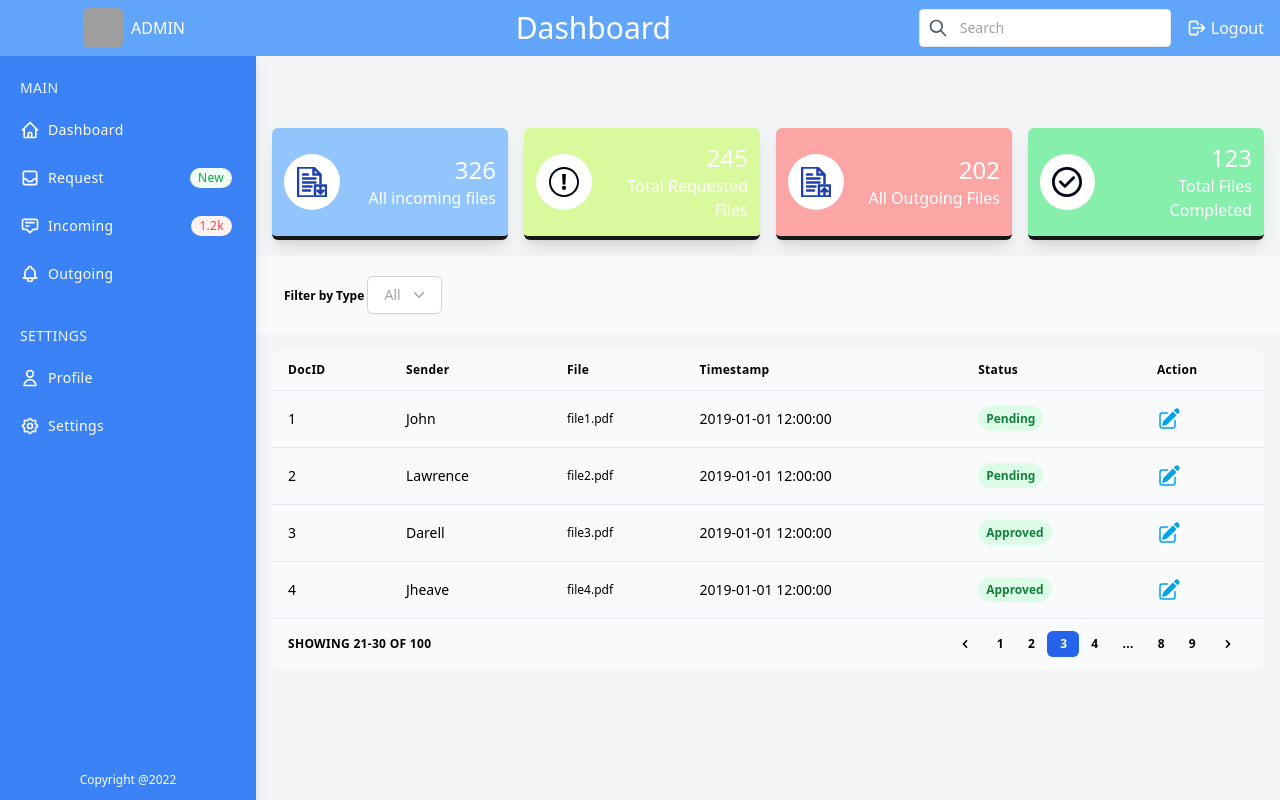
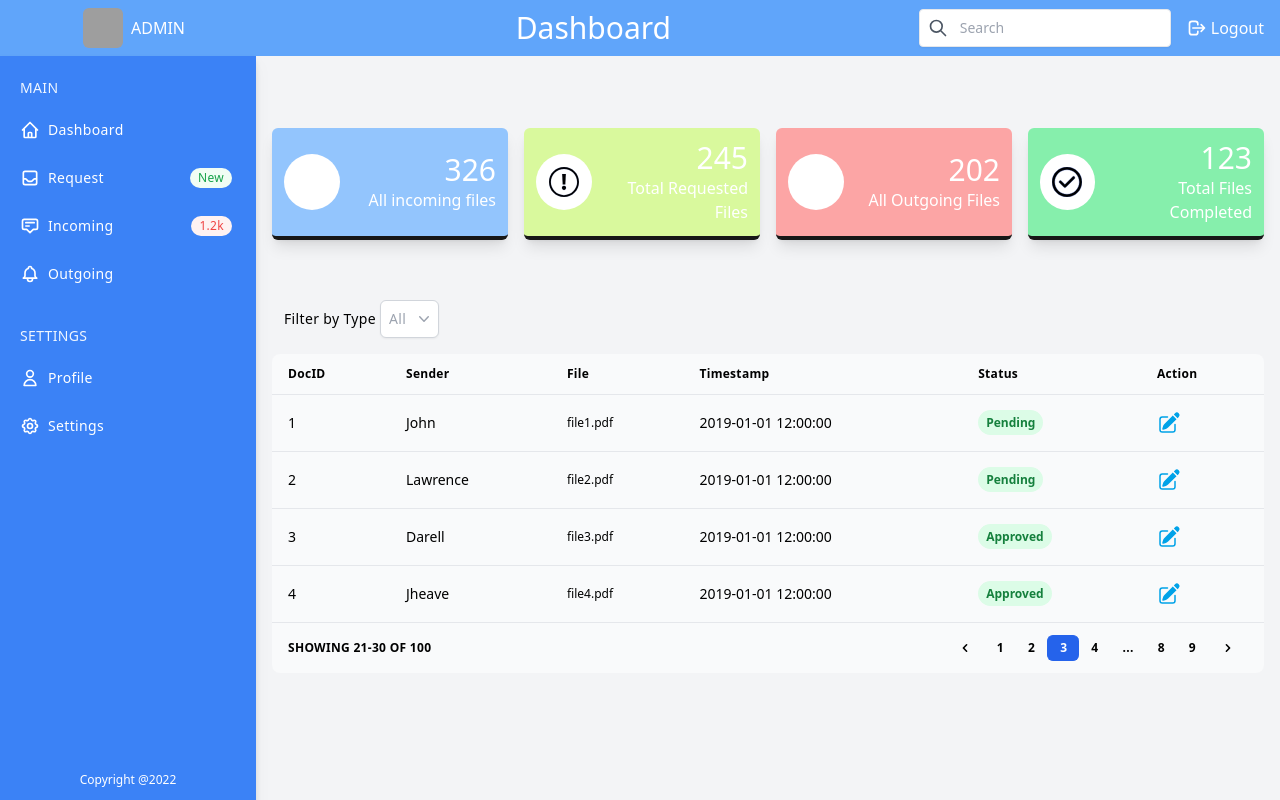
Before and after one commit to jheavejimenez/book-keeping, a React (Create React App) app: page /dashboard in a window 1280 px wide. Built offline with nearby package versions, Linux system fonts and the light colour scheme; no server answers; data requests are answered from the project's data file; grey boxes are pictures that could not be loaded; what tailwindcss-font-inter would draw is missing.

Commit message:
added dropdown and updated icons
- added dropdown in incoming page
- updated icons in dashboard cards

```diff
--- a/src/components/Button/Dropdown.jsx
+++ b/src/components/Button/Dropdown.jsx
@@ -12,7 +12,9 @@ export default function Example() {
     <Menu as="div" className="relative inline-block text-left">
 
       <div>
-        <Menu.Button className="inline-flex w-full justify-center rounded-md border border-gray-300 bg-white px-4 py-2 text-sm font-medium text-gray-400 shadow-sm hover:bg-gray-50 focus:outline-none focus:ring-2 focus:ring-indigo-500 focus:ring-offset-2 focus:ring-offset-gray-100">
+        <Menu.Button className={"inline-flex w-full justify-center w-16 rounded-md border border-gray-300 " +
+        "bg-white px-2 py-2 text-sm font-medium text-gray-400 shadow-sm hover:bg-gray-50 focus:outline-none " +
+        "focus:ring-2 focus:ring-indigo-500 focus:ring-offset-2 focus:ring-offset-gray-100"}>
           All
           <ChevronDownIcon className="-mr-1 ml-2 h-5 w-5" aria-hidden="true" />
         </Menu.Button>
@@ -27,7 +29,8 @@ export default function Example() {
         leaveFrom="transform opacity-100 scale-100"
         leaveTo="transform opacity-0 scale-95"
       >
-        <Menu.Items className="absolute right-0 z-10 mt-2 w-56 origin-top-right rounded-md bg-white shadow-lg ring-1 ring-black ring-opacity-5 focus:outline-none">
+        <Menu.Items className={"absolute right-0 z-10 mt-2 w-24 origin-top-right rounded-md bg-white shadow-lg " +
+          "ring-1 ring-black ring-opacity-5 focus:outline-none"}>
           <div className="py-1">
             <Menu.Item>
               {({ active }) => (
@@ -38,7 +41,7 @@ export default function Example() {
                       'block w-full px-4 py-2 text-left text-sm'
                     )}
                   >
-                  Account settings
+                  All
                 </button>
               )}
             </Menu.Item>
@@ -51,7 +54,7 @@ export default function Example() {
                       'block w-full px-4 py-2 text-left text-sm'
                     )}
                   >
-                  Support
+                  .xlsx
                 </button>
               )}
             </Menu.Item>
@@ -64,11 +67,11 @@ export default function Example() {
                       'block w-full px-4 py-2 text-left text-sm'
                     )}
                   >
-                  License
+                  .pdf
                 </button>
               )}
             </Menu.Item>
-            <form method="POST" action="#">
+            {/*<form method="POST" action="#">
               <Menu.Item>
                 {({ active }) => (
                   <button
@@ -82,7 +85,7 @@ export default function Example() {
                   </button>
                 )}
               </Menu.Item>
-            </form>
+            </form>*/}
           </div>
         </Menu.Items>
       </Transition>
--- a/src/pages/Admin/Dashboard.jsx
+++ b/src/pages/Admin/Dashboard.jsx
@@ -77,22 +77,14 @@ function Dashboard() {
                                     "rounded-full transition-all duration-300 transform group-hover:rotate-12"
                                 }
                             >
-                                <svg xmlns="http://www.w3.org/2000/svg" width="30" height="30" fill="none" viewBox="0 0 60 60" stroke="currentColor"
-                                    className={"stroke-current text-blue-800 dark:text-gray-800 transform transition-transform duration-500 ease-in-out"}>
-                                    <g>
-                                        <path strokeWidth="3" d="M37,22H12c-0.552,0-1,0.448-1,1s0.448,1,1,1h25c0.552,0,1-0.448,1-1S37.552,22,37,22z"/>
-                                        <path strokeWidth="3" d="M12,16h10c0.552,0,1-0.448,1-1s-0.448-1-1-1H12c-0.552,0-1,0.448-1,1S11.448,16,12,16z"/>
-                                        <path strokeWidth="3" d="M38,31c0-0.552-0.448-1-1-1H12c-0.552,0-1,0.448-1,1s0.448,1,1,1h25C37.552,32,38,31.552,38,31z"/>
-                                        <path strokeWidth="3" d="M30,39c0-0.552-0.448-1-1-1H12c-0.552,0-1,0.448-1,1s0.448,1,1,1h17C29.552,40,30,39.552,30,39z"/>
-                                        <path strokeWidth="3" d="M12,46c-0.552,0-1,0.448-1,1s0.448,1,1,1h14c0.552,0,1-0.448,1-1s-0.448-1-1-1H12z"/>
-                                        <path strokeWidth="3" d="M3,2h29v14h14v17h2V14.586L33.414,0H1v60h31v-2H3V2z M34,3.414L44.586,14H34V3.414z"/>
-                                        <path strokeWidth="3" d="M35,36v24h24V36H35z M57,58H37V38h9v12.586l-4.293-4.293l-1.414,1.414L47,54.414l6.707-6.707l-1.414-1.414L48,50.586V38h9   V58z"/>
-                                    </g>
+                                <svg xmlns="http://www.w3.org/2000/svg" fill="none" viewBox="0 0 24 24" stroke-width="1.5" stroke="currentColor"
+                                    class="w-10 h-10 transform transition-transform duration-500 ease-in-out">
+                                    <path stroke-linecap="round" stroke-linejoin="round" d="M19.5 14.25v-2.625a3.375 3.375 0 00-3.375-3.375h-1.5A1.125 1.125 0 0113.5 7.125v-1.5a3.375 3.375 0 00-3.375-3.375H8.25m.75 12l3 3m0 0l3-3m-3 3v-6m-1.5-9H5.625c-.621 0-1.125.504-1.125 1.125v17.25c0 .621.504 1.125 1.125 1.125h12.75c.621 0 1.125-.504 1.125-1.125V11.25a9 9 0 00-9-9z" />
                                 </svg>
 
                             </div>
                             <div className={"text-right"}>
-                                <p className={"text-2xl"}>326</p>
+                                <p className={"text-3xl"}>326</p>
                                 <p>All incoming files</p>
                             </div>
                         </div>
@@ -118,7 +110,7 @@ function Dashboard() {
 
                             </div>
                             <div className={"text-right"}>
-                                <p className={"text-2xl"}>245</p>
+                                <p className={"text-3xl"}>245</p>
                                 <p>Total Requested Files</p>
                             </div>
                         </div>
@@ -129,21 +121,13 @@ function Dashboard() {
                             }>
                             <div
                                 className={"flex justify-center items-center w-14 h-14 bg-white rounded-full transition-all duration-300 transform group-hover:rotate-12"}>
-                                <svg xmlns="http://www.w3.org/2000/svg" width="30" height="30" fill="none" viewBox="0 0 60 60" stroke="currentColor"
-                                    className={"stroke-current text-blue-800 dark:text-gray-800 transform transition-transform duration-500 ease-in-out"}>
-                                    <g>
-                                        <path strokeWidth="3" d="M37,22H12c-0.552,0-1,0.448-1,1s0.448,1,1,1h25c0.552,0,1-0.448,1-1S37.552,22,37,22z"/>
-                                        <path strokeWidth="3" d="M12,16h10c0.552,0,1-0.448,1-1s-0.448-1-1-1H12c-0.552,0-1,0.448-1,1S11.448,16,12,16z"/>
-                                        <path strokeWidth="3" d="M38,31c0-0.552-0.448-1-1-1H12c-0.552,0-1,0.448-1,1s0.448,1,1,1h25C37.552,32,38,31.552,38,31z"/>
-                                        <path strokeWidth="3" d="M30,39c0-0.552-0.448-1-1-1H12c-0.552,0-1,0.448-1,1s0.448,1,1,1h17C29.552,40,30,39.552,30,39z"/>
-                                        <path strokeWidth="3" d="M12,46c-0.552,0-1,0.448-1,1s0.448,1,1,1h14c0.552,0,1-0.448,1-1s-0.448-1-1-1H12z"/>
-                                        <path strokeWidth="3" d="M3,2h29v14h14v17h2V14.586L33.414,0H1v60h31v-2H3V2z M34,3.414L44.586,14H34V3.414z"/>
-                                        <path strokeWidth="3" d="M35,36v24h24V36H35z M57,58h-9V45.414l4.293,4.293l1.414-1.414L47,41.586l-6.707,6.707l1.414,1.414L46,45.414V58h-9V38h20   V58z"/>
-                                    </g>
+                                <svg xmlns="http://www.w3.org/2000/svg" fill="none" viewBox="0 0 24 24" stroke-width="1.5" stroke="currentColor"
+                                    class="w-10 h-10 transform transition-transform duration-500 ease-in-out">
+                                    <path stroke-linecap="round" stroke-linejoin="round" d="M19.5 14.25v-2.625a3.375 3.375 0 00-3.375-3.375h-1.5A1.125 1.125 0 0113.5 7.125v-1.5a3.375 3.375 0 00-3.375-3.375H8.25m6.75 12l-3-3m0 0l-3 3m3-3v6m-1.5-15H5.625c-.621 0-1.125.504-1.125 1.125v17.25c0 .621.504 1.125 1.125 1.125h12.75c.621 0 1.125-.504 1.125-1.125V11.25a9 9 0 00-9-9z" />
                                 </svg>
                             </div>
                             <div className={"text-right"}>
-                                <p className={"text-2xl"}>202</p>
+                                <p className={"text-3xl"}>202</p>
                                 <p>All Outgoing Files</p>
                             </div>
                         </div>
@@ -165,16 +149,17 @@ function Dashboard() {
                                 </svg>
                             </div>
                             <div className={"text-right"}>
-                                <p className={"text-2xl"}>123</p>
+                                <p className={"text-3xl"}>123</p>
                                 <p>Total Files Completed</p>
                             </div>
                         </div>
                     </div>
-                    <div className={"px-7 py-5 text-xs font-semibold text-black dark:border-gray-700 bg-gray-50 dark:text-black dark:bg-gray-100"}> Filter by Type <Dropdown /></div>
+                    <div className={"px-7 pt-7 mt-4 text-sm font-medium tracking-wide"}> Filter by Type <Dropdown /></div>
 
                     {/*client table*/}
                         <ClientTable />
                     {/*end client table*/}
+
                 </div>
             </div>
         </>
--- a/src/pages/Admin/Incoming.jsx
+++ b/src/pages/Admin/Incoming.jsx
@@ -4,6 +4,7 @@ import React from "react";
 import TitleCard from "../../components/Card/TitleCard";
 import Sidebar from "../../components/Sidebar/Sidebar";
 import ClientTable from "../../components/Table/ClientTable";
+import Dropdown from "../../components/Button/Dropdown";
 
 function Incoming() {
     return (
@@ -62,9 +63,8 @@ function Incoming() {
                     titleText={"Incoming Documents"}
                 />
 
-                    <div className="mt-4 mx-4">
-                        <span className="ml-2 text-sm font-medium tracking-wide truncate">Filter by Type </span>
-                        {/* insert dropdown here */}
+                <div className="mt-4 mx-4 pt-7">
+                    <span className="ml-2 text-sm font-medium tracking-wide truncate">Filter by Type <Dropdown /></span>
                 </div>
 
                 {/*client table*/}
```
Lines whose indentation alone changed are shown as unchanged.
